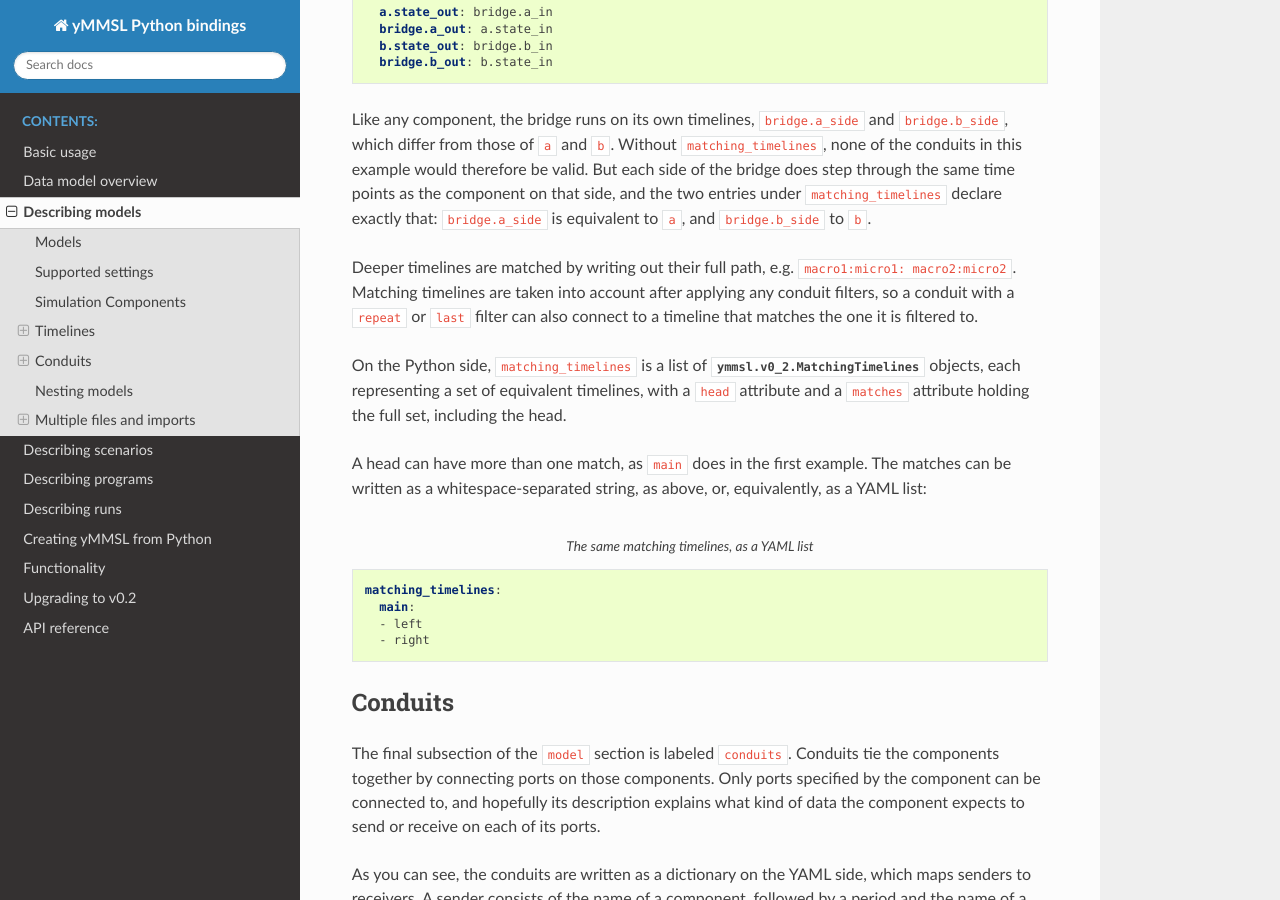
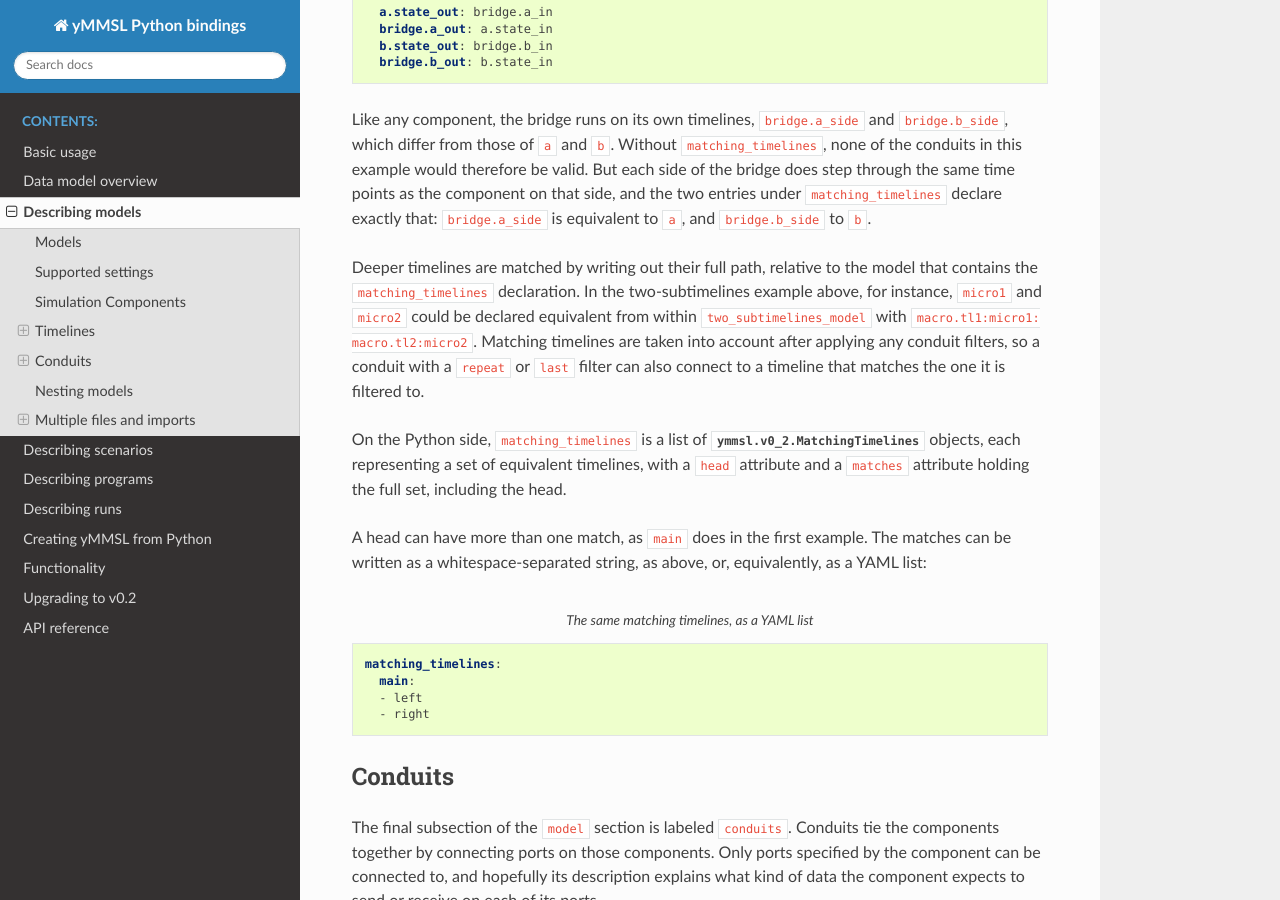
Before and after one commit to multiscale/ymmsl-python, a Sphinx documentation site: the page built from docs/describing_models.rst, in a window 1280 px wide and 900 px high, scrolled down 7203 px. Built offline with Sphinx 7.4.7 and the Read the Docs theme 3.1.0, drawn with Linux system fonts in a browser that asks for light colours; some of the changed text lies outside the part shown.

```diff
--- a/docs/describing_models.rst
+++ b/docs/describing_models.rst
@@ -347,8 +347,10 @@
 that side, and the two entries under ``matching_timelines`` declare exactly that:
 ``bridge.a_side`` is equivalent to ``a``, and ``bridge.b_side`` to ``b``.
 
-Deeper timelines are matched by writing out their full path, e.g.
-``macro1:micro1: macro2:micro2``. Matching timelines are taken into account after
+Deeper timelines are matched by writing out their full path, relative to the model that
+contains the ``matching_timelines`` declaration. In the two-subtimelines example above,
+for instance, ``micro1`` and ``micro2`` could be declared equivalent from within
+``two_subtimelines_model`` with ``macro.tl1:micro1: macro.tl2:micro2``. Matching timelines are taken into account after
 applying any conduit filters, so a conduit with a ``repeat`` or ``last`` filter can also
 connect to a timeline that matches the one it is filtered to.
 
```
Also changed, not shown: other parts of docs/describing_models.rst (+1 -1 lines).
